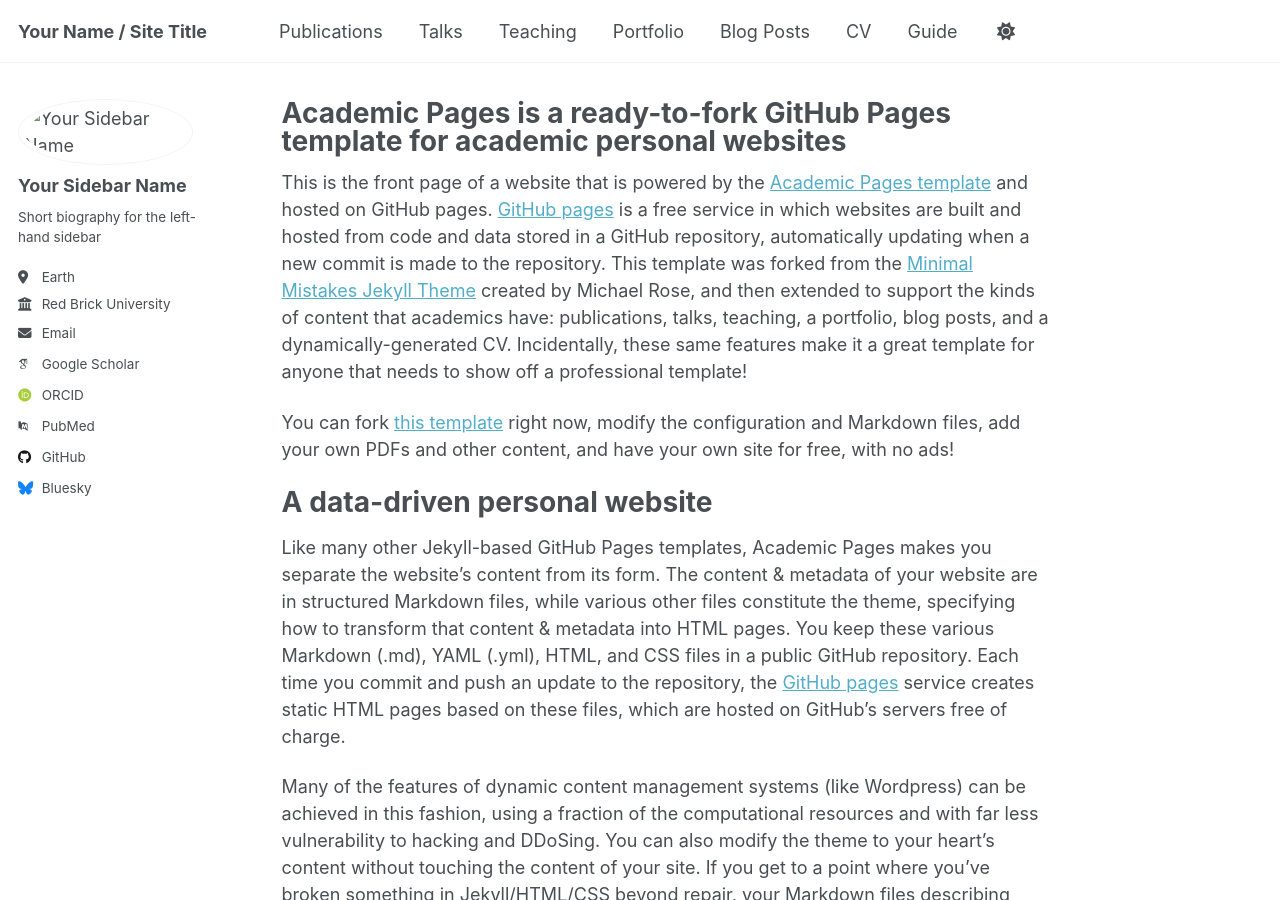
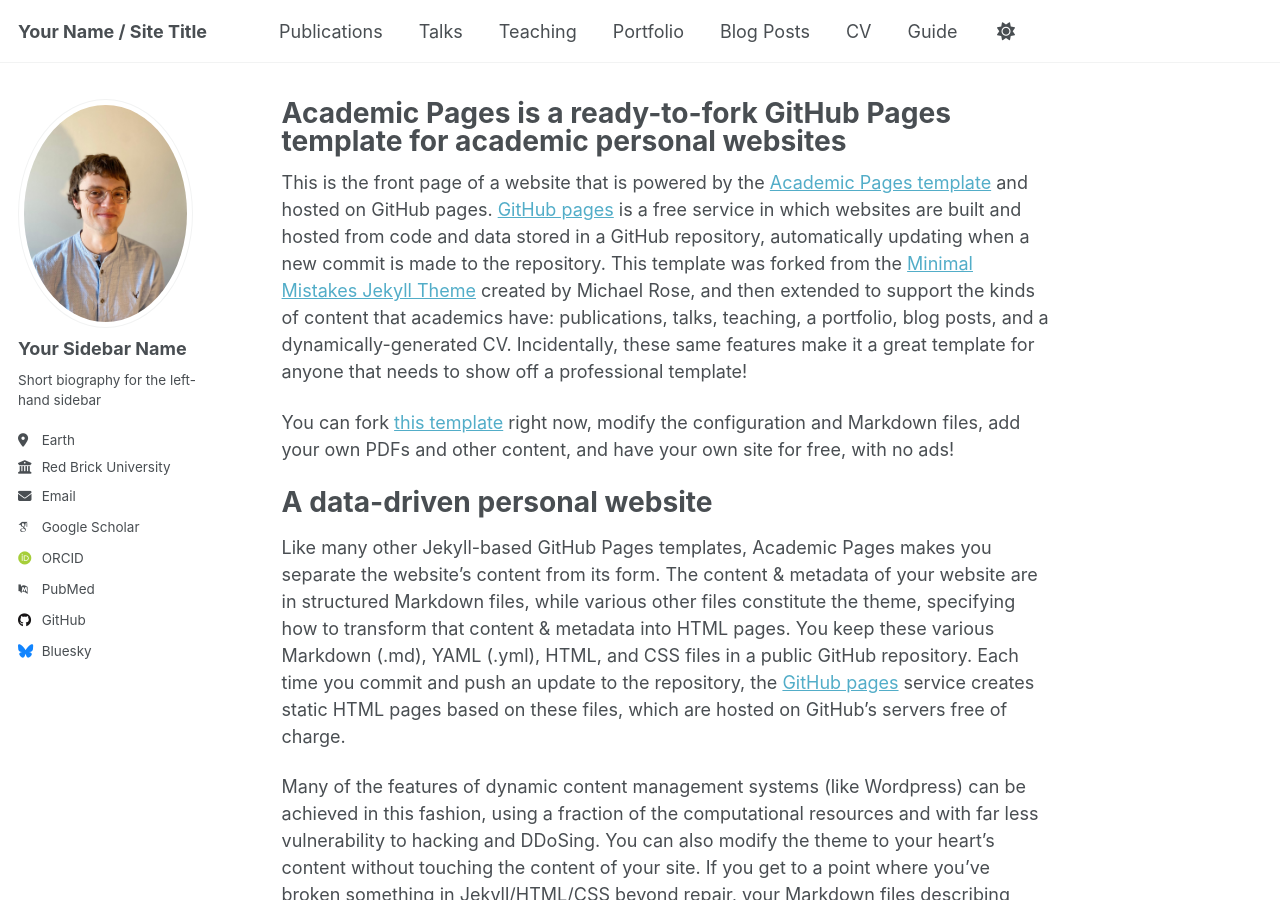
Before and after one commit to david-kaindls/david-kaindls.github.io, a Jekyll site: the page built from _pages/about.md, in a window 1280 px wide and 900 px high. Built offline with Jekyll 4.4.1, drawn with Linux system fonts in a browser that asks for light colours; some web fonts are replaced; a script that is not in the unit is left out.

Commit message:
Update repository and avatar path in config

```diff
--- a/_config.yml
+++ b/_config.yml
@@ -16,14 +16,14 @@ description              : &description "Your Name's academic portfolio"   # Upd
 url                      : https://academicpages.github.io # The base hostname & protocol for your site e.g. "https://[your GitHub username].github.io",
                                                            # or if you already have some other page hosted on Github then use "https://[your GitHub username].github.io/[Your Repo Name]"
 baseurl                  : "" # the subpath of your site, e.g. "/blog"
-repository               : "academicpages/academicpages.github.io"
+repository               : "david-kaindls/david-kaindls.github.io"
 
 # Site Author - The following control what appear as part of the author content on the side bar.
 #               If a field is blank the icon and link will not appear, otherwise it will be shown.
 #               Additional customization can be done by editing /_includes/author-profile.html
 author:
   # Biographic information
-  avatar           : "images/profile.jpg"
+  avatar           : "profile.jpg"
   name             : "Your Sidebar Name"
   pronouns         : # example: "she/her"
   bio              : "Short biography for the left-hand sidebar"
```
